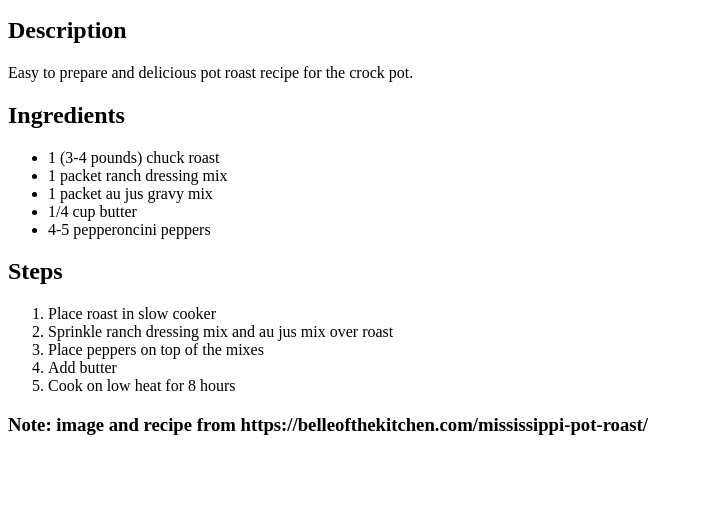
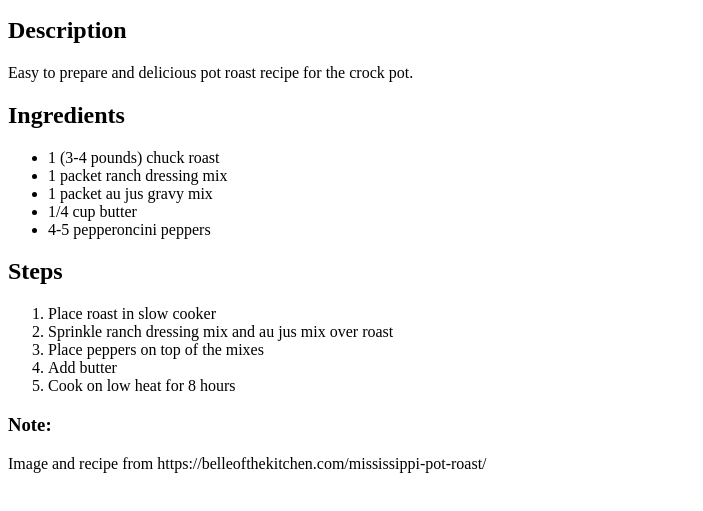
Before and after one commit to josephcsnyder/odin-recipes, a plain HTML site: page recipes/potroast.html in a window 1280 px wide. Shown: the part 101-612 px from the top of the page, without its empty margins (0-703 px from the left). Drawn offline with Linux system fonts and the light colour scheme.

Commit message:
Update reference note for each recipe

```diff
--- a/recipes/potroast.html
+++ b/recipes/potroast.html
@@ -31,7 +31,8 @@
             </ol>
         </p>
         <p>
-            <h3>Note: image and recipe from https://belleofthekitchen.com/mississippi-pot-roast/</h3>
+            <h3>Note:</h3>
+            <p>Image and recipe from https://belleofthekitchen.com/mississippi-pot-roast/</p>
         </p>
     </body>
 </html>
```
Also changed, not shown: recipes/pbcookies.html (+2 -1 lines), recipes/shake.html (+2 -1 lines).
